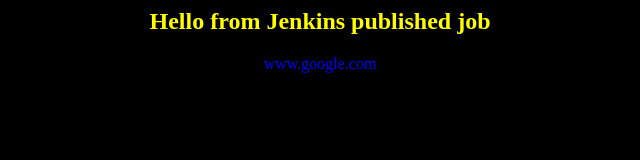
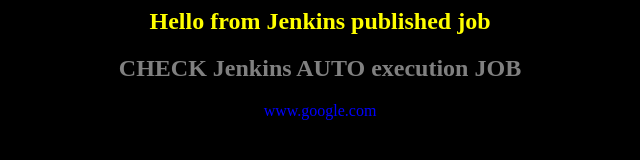
Before and after one commit to MaksimKistin/mytstproject, a plain HTML site: page index.html in a window 1280 px wide. Shown: the whole page, without its empty margins (320-960 px from the left). Drawn offline with Linux system fonts and the light colour scheme.

Commit message:
Commit to check auto execution from Jenkins

```diff
--- a/index.html
+++ b/index.html
@@ -2,7 +2,7 @@
 <body bgcolor=black>
 <center>
 <h2><font color=yellow>Hello from Jenkins published job</font></h2>
-
+<h2><font color=gray>CHECK Jenkins AUTO execution JOB</font></h2>
 <font color=blue>www.google.com</font>
 
 </center>
```
